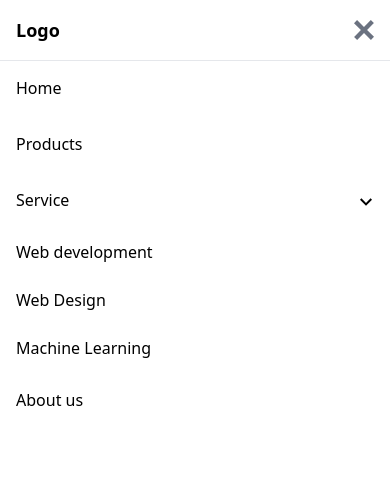
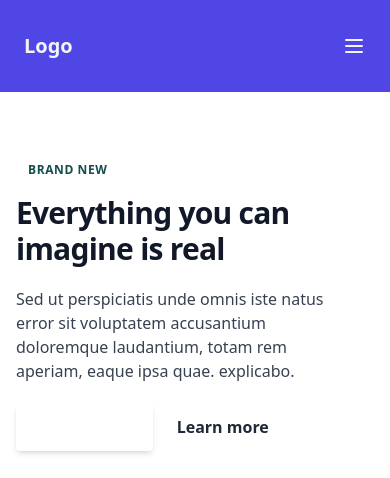
Before and after one commit to Foddie2/Portfolio., a Nuxt app: page / in a window 390 px wide. Shown: the top 478 px of the page. Built offline with nearby package versions, Linux system fonts and the light colour scheme.

Commit message:
portfolio setup

```diff
--- a/components/Navbar.vue
+++ b/components/Navbar.vue
@@ -1,77 +1,76 @@
 <template>
-    <div class="min-h-screen bg-white">
-    <nav class="flex px-4 border-b md:shadow-lg items-center relative">
-        <div class="text-lg font-bold md:py-0 py-4">
-            Logo
+    <div class="bg-indigo-600">
+      <nav
+        class="
+          container
+          px-6
+          py-8
+          mx-auto
+          md:flex md:justify-between md:items-center
+        "
+      >
+        <div class="flex items-center justify-between">
+          <router-link
+            to="/"
+            class="
+              text-xl
+              font-bold
+              text-gray-100
+              md:text-2xl
+              hover:text-indigo-400
+            "
+            >Logo
+          </router-link>
+          <!-- Mobile menu button -->
+          <div @click="toggleNav" class="flex md:hidden">
+            <button
+              type="button"
+              class="
+                text-gray-100
+                hover:text-gray-400
+                focus:outline-none focus:text-gray-400
+              "
+            >
+              <svg viewBox="0 0 24 24" class="w-6 h-6 fill-current">
+                <path
+                  fill-rule="evenodd"
+                  d="M4 5h16a1 1 0 0 1 0 2H4a1 1 0 1 1 0-2zm0 6h16a1 1 0 0 1 0 2H4a1 1 0 0 1 0-2zm0 6h16a1 1 0 0 1 0 2H4a1 1 0 0 1 0-2z"
+                ></path>
+              </svg>
+            </button>
+          </div>
         </div>
-        <ul class="md:px-2 ml-auto md:flex md:space-x-2 absolute md:relative top-full left-0 right-0">
-            <li>
-                <a href="#" class="flex md:inline-flex p-4 items-center hover:bg-gray-50">
-                    <span>Home</span>
-                </a>
-            </li>
-            <li>
-                <a href="#" class="flex md:inline-flex p-4 items-center hover:bg-gray-50">
-                    <span>Products</span>
-                </a>
-            </li>
-            <li class="relative parent">
-                <a href="#" class="flex justify-between md:inline-flex p-4 items-center hover:bg-gray-50 space-x-2">
-                    <span>Service</span>
-                    <svg xmlns="http://www.w3.org/2000/svg" class="w-4 h-4 fill-current pt-1" viewBox="0 0 24 24"><path d="M0 7.33l2.829-2.83 9.175 9.339 9.167-9.339 2.829 2.83-11.996 12.17z"/></svg>
-                </a>
-                <ul class="child transition duration-300 md:absolute top-full right-0 md:w-48 bg-white md:shadow-lg md:rounded-b ">
-                    <li>
-                        <a href="#" class="flex px-4 py-3 hover:bg-gray-50">
-                            Web development
-                        </a>
-                    </li>
-                    <li>
-                        <a href="#" class="flex px-4 py-3 hover:bg-gray-50">
-                            Web Design
-                        </a>
-                    </li>
-                    <li>
-                        <a href="#" class="flex px-4 py-3 hover:bg-gray-50">
-                            Machine Learning
-                        </a>
-                    </li>
-                </ul>
-            </li>
-            <li>
-                <a href="#" class="flex md:inline-flex p-4 items-center hover:bg-gray-50">
-                    <span>About us</span>
-                </a>
-            </li>
+
+        <!-- Mobile Menu open: "block", Menu closed: "hidden" -->
+        <ul
+          :class="showMenu ? 'flex' : 'hidden'"
+          class="
+            flex-col
+            mt-8
+            space-y-4
+            md:flex md:space-y-0 md:flex-row md:items-center md:space-x-10 md:mt-0
+          "
+        >
+          <li class="text-gray-100 hover:text-indigo-400">Home</li>
+          <li class="text-gray-100 hover:text-indigo-400">About</li>
+          <li class="text-gray-100 hover:text-indigo-400">Blogs</li>
+          <li class="text-gray-100 hover:text-indigo-400">Contact Us</li>
         </ul>
-        <div class="ml-auto md:hidden text-gray-500 cursor-pointer">
-            <svg xmlns="http://www.w3.org/2000/svg" class="w-5 h-5 fill-current" viewBox="0 0 24 24"><path d="M24 20.188l-8.315-8.209 8.2-8.282-3.697-3.697-8.212 8.318-8.31-8.203-3.666 3.666 8.321 8.24-8.206 8.313 3.666 3.666 8.237-8.318 8.285 8.203z"/></svg>
-        </div>
-    </nav>
+      </nav>
     </div>
-
   </template>
 
 <script>
     export default {
+        setup() {
+    let showMenu = ref(false);
+    const toggleNav = () => (showMenu.value = !showMenu.value);
+    return { showMenu, toggleNav };
+  },
 
     }
 </script>
 
 <style scoped>
-@media only screen and (min-width: 768px){
-        .parent:hover .child {
-            opacity:1;
-            height:auto;
-            overflow:none;
-            transform: translateY(0);
-        }
-        .child {
-            opacity:0;
-            height:0;
-            overflow:hidden;
-            transform: translateY(-10%);
-        }
-    }
 
 </style>
--- a/package.json
+++ b/package.json
@@ -8,6 +8,7 @@
     "postinstall": "nuxt prepare"
   },
   "devDependencies": {
+    "@babel/plugin-syntax-nullish-coalescing-operator": "^7.8.3",
     "autoprefixer": "^10.4.13",
     "nuxt": "3.0.0",
     "postcss": "^8.4.19",
```
Also changed, not shown: 2 other files (tests, documents, lock files or other folders).
